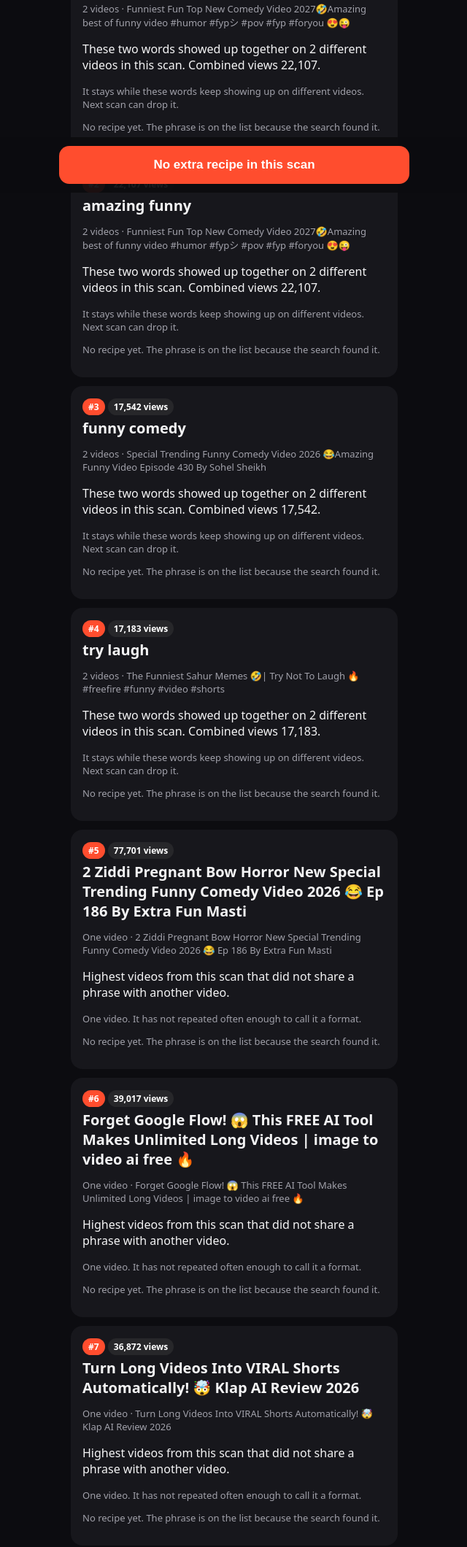
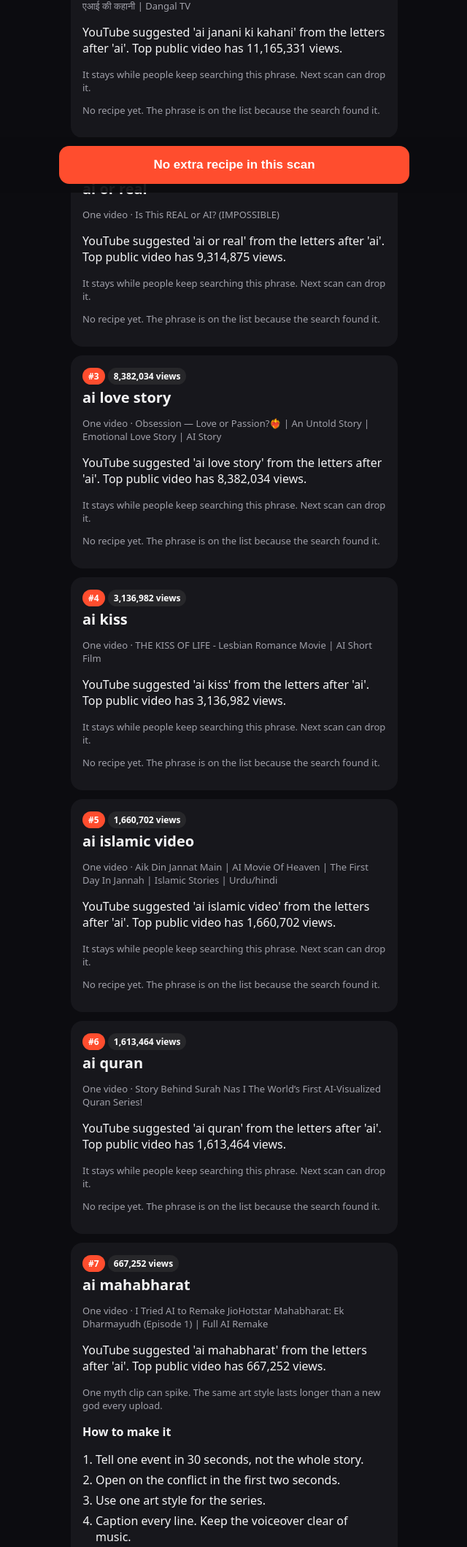
Before and after one commit to Abhishekrana254/abhichal, a plain HTML site: page index.html in a window 1280 px wide. Shown: the part 536-2656 px from the top of the page at 73% size, without its empty margins (319-959 px from the left). Drawn offline with Linux system fonts and the light colour scheme.

Commit message:
Rank formats from YouTube suggestions instead of chopped titles.

```diff
--- a/app.js
+++ b/app.js
@@ -102,7 +102,7 @@ document.getElementById("save").onclick = () => {
   paintLog();
 };
 
-fetch("./data/formats.json?v=6")
+fetch("./data/formats.json?v=7")
   .then((r) => r.json())
   .then((doc) => {
     window.FORMATS = doc;
--- a/data/formats.json
+++ b/data/formats.json
@@ -1,154 +1,138 @@
 {
   "updated": "2026-11-01",
-  "source": "Built from a YouTube search for recent ai shorts, reels, and funny shorts. No format name is typed in. A card is a two-word phrase that showed up on more than one video. A phrase that is not in the title still will not be grouped.",
+  "source": "YouTube's own suggestions for 'ai' plus each letter. No format name is typed in. Suggestions that are tutorials or tools are dropped, then the rest are ranked by the top video's views.",
   "formats": [
     {
-      "id": "comedy-amazing",
+      "id": "janani-kahani",
       "rank": "#1",
-      "title": "comedy amazing",
-      "kind": "repeated",
-      "signal_views": 22107,
-      "signal_title": "Funniest Fun Top New Comedy Video 2027🤣Amazing best of funny video #humor #fypシ #pov #fyp #foryou 😍😜",
+      "title": "ai janani ki kahani",
+      "kind": "suggestion",
+      "signal_views": 11165331,
+      "signal_title": "Janani AI Ke Kahani | New Show | Full Episode 01 | जननी एआई की कहानी | Dangal TV",
       "examples": [
-        "Funniest Fun Top New Comedy Video 2027🤣Amazing best of funny video #humor #fypシ #pov #fyp #foryou 😍😜",
-        "Top New Comedy Video Amazing Funny Video 😂Try To Not Laugh Funny Video Ep 113 By Geetpixel Adda"
+        "Janani AI Ke Kahani | New Show | Full Episode 01 | जननी एआई की कहानी | Dangal TV"
       ],
-      "videos": 2,
+      "videos": 1,
       "free": true,
-      "lasts": "It stays while these words keep showing up on different videos. Next scan can drop it.",
-      "what": "These two words showed up together on 2 different videos in this scan. Combined views 22,107.",
+      "lasts": "It stays while people keep searching this phrase. Next scan can drop it.",
+      "what": "YouTube suggested 'ai janani ki kahani' from the letters after 'ai'. Top public video has 11,165,331 views.",
       "make": [],
       "tools": "",
       "avoid": ""
     },
     {
-      "id": "amazing-funny",
+      "id": "real",
       "rank": "#2",
-      "title": "amazing funny",
-      "kind": "repeated",
-      "signal_views": 22107,
-      "signal_title": "Funniest Fun Top New Comedy Video 2027🤣Amazing best of funny video #humor #fypシ #pov #fyp #foryou 😍😜",
+      "title": "ai or real",
+      "kind": "suggestion",
+      "signal_views": 9314875,
+      "signal_title": "Is This REAL or AI? (IMPOSSIBLE)",
       "examples": [
-        "Funniest Fun Top New Comedy Video 2027🤣Amazing best of funny video #humor #fypシ #pov #fyp #foryou 😍😜",
-        "Top New Comedy Video Amazing Funny Video 😂Try To Not Laugh Funny Video Ep 113 By Geetpixel Adda"
+        "Is This REAL or AI? (IMPOSSIBLE)"
       ],
-      "videos": 2,
+      "videos": 1,
       "free": true,
-      "lasts": "It stays while these words keep showing up on different videos. Next scan can drop it.",
-      "what": "These two words showed up together on 2 different videos in this scan. Combined views 22,107.",
+      "lasts": "It stays while people keep searching this phrase. Next scan can drop it.",
+      "what": "YouTube suggested 'ai or real' from the letters after 'ai'. Top public video has 9,314,875 views.",
       "make": [],
       "tools": "",
       "avoid": ""
     },
     {
-      "id": "funny-comedy",
+      "id": "love-story",
       "rank": "#3",
-      "title": "funny comedy",
-      "kind": "repeated",
-      "signal_views": 17542,
-      "signal_title": "Special Trending Funny Comedy Video 2026 😂Amazing Funny Video Episode 430 By Sohel Sheikh",
+      "title": "ai love story",
+      "kind": "suggestion",
+      "signal_views": 8382034,
+      "signal_title": "Obsession — Love or Passion?❤️‍🔥 | An Untold Story | Emotional Love Story | AI Story",
       "examples": [
-        "Special Trending Funny Comedy Video 2026 😂Amazing Funny Video Episode 430 By Sohel Sheikh",
-        "🤣 Top 20 best videos of OctoberVideo Funny. #shorts #funny #comedy #pets #shortsvideo  #cat #dog"
+        "Obsession — Love or Passion?❤️‍🔥 | An Untold Story | Emotional Love Story | AI Story"
       ],
-      "videos": 2,
+      "videos": 1,
       "free": true,
-      "lasts": "It stays while these words keep showing up on different videos. Next scan can drop it.",
-      "what": "These two words showed up together on 2 different videos in this scan. Combined views 17,542.",
+      "lasts": "It stays while people keep searching this phrase. Next scan can drop it.",
+      "what": "YouTube suggested 'ai love story' from the letters after 'ai'. Top public video has 8,382,034 views.",
       "make": [],
       "tools": "",
       "avoid": ""
     },
     {
-      "id": "try-laugh",
+      "id": "kiss",
       "rank": "#4",
-      "title": "try laugh",
-      "kind": "repeated",
-      "signal_views": 17183,
-      "signal_title": "The Funniest Sahur Memes 🤣| Try Not To Laugh 🔥#freefire #funny #video #shorts",
+      "title": "ai kiss",
+      "kind": "suggestion",
+      "signal_views": 3136982,
+      "signal_title": "THE KISS OF LIFE - Lesbian Romance Movie | AI Short Film",
       "examples": [
-        "The Funniest Sahur Memes 🤣| Try Not To Laugh 🔥#freefire #funny #video #shorts",
-        "Top New Comedy Video Amazing Funny Video 😂Try To Not Laugh Funny Video Ep 113 By Geetpixel Adda"
+        "THE KISS OF LIFE - Lesbian Romance Movie | AI Short Film"
       ],
-      "videos": 2,
+      "videos": 1,
       "free": true,
-      "lasts": "It stays while these words keep showing up on different videos. Next scan can drop it.",
-      "what": "These two words showed up together on 2 different videos in this scan. Combined views 17,183.",
+      "lasts": "It stays while people keep searching this phrase. Next scan can drop it.",
+      "what": "YouTube suggested 'ai kiss' from the letters after 'ai'. Top public video has 3,136,982 views.",
       "make": [],
       "tools": "",
       "avoid": ""
     },
     {
-      "id": "video-5",
+      "id": "islamic",
       "rank": "#5",
-      "title": "2 Ziddi Pregnant Bow Horror New Special Trending Funny Comedy Video 2026 😂 Ep 186 By Extra Fun Masti",
-      "kind": "video",
-      "signal_views": 77701,
-      "signal_title": "2 Ziddi Pregnant Bow Horror New Special Trending Funny Comedy Video 2026 😂 Ep 186 By Extra Fun Masti",
+      "title": "ai islamic video",
+      "kind": "suggestion",
+      "signal_views": 1660702,
+      "signal_title": "Aik Din Jannat Main | AI Movie Of Heaven | The First Day In Jannah | Islamic Stories | Urdu/hindi",
       "examples": [
-        "2 Ziddi Pregnant Bow Horror New Special Trending Funny Comedy Video 2026 😂 Ep 186 By Extra Fun Masti"
+        "Aik Din Jannat Main | AI Movie Of Heaven | The First Day In Jannah | Islamic Stories | Urdu/hindi"
       ],
       "videos": 1,
       "free": true,
-      "lasts": "One video. It has not repeated often enough to call it a format.",
-      "what": "Highest videos from this scan that did not share a phrase with another video.",
+      "lasts": "It stays while people keep searching this phrase. Next scan can drop it.",
+      "what": "YouTube suggested 'ai islamic video' from the letters after 'ai'. Top public video has 1,660,702 views.",
       "make": [],
       "tools": "",
       "avoid": ""
     },
     {
-      "id": "video-6",
+      "id": "quran",
       "rank": "#6",
-      "title": "Forget Google Flow! 😱 This FREE AI Tool Makes Unlimited Long Videos | image to video ai free 🔥",
-      "kind": "video",
-      "signal_views": 39017,
-      "signal_title": "Forget Google Flow! 😱 This FREE AI Tool Makes Unlimited Long Videos | image to video ai free 🔥",
+      "title": "ai quran",
+      "kind": "suggestion",
+      "signal_views": 1613464,
+      "signal_title": "Story Behind Surah Nas I The World’s First AI-Visualized Quran Series!",
       "examples": [
-        "Forget Google Flow! 😱 This FREE AI Tool Makes Unlimited Long Videos | image to video ai free 🔥"
+        "Story Behind Surah Nas I The World’s First AI-Visualized Quran Series!"
       ],
       "videos": 1,
       "free": true,
-      "lasts": "One video. It has not repeated often enough to call it a format.",
-      "what": "Highest videos from this scan that did not share a phrase with another video.",
+      "lasts": "It stays while people keep searching this phrase. Next scan can drop it.",
+      "what": "YouTube suggested 'ai quran' from the letters after 'ai'. Top public video has 1,613,464 views.",
       "make": [],
       "tools": "",
       "avoid": ""
     },
     {
-      "id": "video-7",
+      "id": "mahabharat",
       "rank": "#7",
-      "title": "Turn Long Videos Into VIRAL Shorts Automatically! 🤯 Klap AI Review 2026",
-      "kind": "video",
-      "signal_views": 36872,
-      "signal_title": "Turn Long Videos Into VIRAL Shorts Automatically! 🤯 Klap AI Review 2026",
+      "title": "ai mahabharat",
+      "kind": "suggestion",
+      "signal_views": 667252,
+      "signal_title": "I Tried AI to Remake JioHotstar Mahabharat: Ek Dharmayudh (Episode 1) | Full AI Remake",
       "examples": [
-        "Turn Long Videos Into VIRAL Shorts Automatically! 🤯 Klap AI Review 2026"
+        "I Tried AI to Remake JioHotstar Mahabharat: Ek Dharmayudh (Episode 1) | Full AI Remake"
       ],
       "videos": 1,
       "free": true,
-      "lasts": "One video. It has not repeated often enough to call it a format.",
-      "what": "Highest videos from this scan that did not share a phrase with another video.",
-      "make": [],
-      "tools": "",
-      "avoid": ""
-    },
-    {
-      "id": "video-8",
-      "rank": "#8",
-      "title": "Reem Series Episode 35 The Final #shorts #youtube_shorts #shorts #shortsfeed #viralshorts2 #explo...",
-      "kind": "video",
-      "signal_views": 36250,
-      "signal_title": "Reem Series Episode 35 The Final #shorts #youtube_shorts #shorts #shortsfeed #viralshorts2 #explo...",
-      "examples": [
-        "Reem Series Episode 35 The Final #shorts #youtube_shorts #shorts #shortsfeed #viralshorts2 #explo..."
+      "lasts": "One myth clip can spike. The same art style lasts longer than a new god every upload.",
+      "what": "YouTube suggested 'ai mahabharat' from the letters after 'ai'. Top public video has 667,252 views.",
+      "make": [
+        "Tell one event in 30 seconds, not the whole story.",
+        "Open on the conflict in the first two seconds.",
+        "Use one art style for the series.",
+        "Caption every line. Keep the voiceover clear of music.",
+        "Label it as AI."
       ],
-      "videos": 1,
-      "free": true,
-      "lasts": "One video. It has not repeated often enough to call it a format.",
-      "what": "Highest videos from this scan that did not share a phrase with another video.",
-      "make": [],
-      "tools": "",
-      "avoid": ""
+      "tools": "A still or video generator, your voice, CapCut.",
+      "avoid": "Stuffing five scenes into 15 seconds."
     }
   ]
 }
--- a/data/recipes.json
+++ b/data/recipes.json
@@ -45,7 +45,7 @@
   },
   {
     "id": "mythology",
-    "words": ["ganesha", "mythology", "kartikeya", "myth"],
+    "words": ["ganesha", "mythology", "kartikeya", "myth", "mahabharat", "ramayana"],
     "lasts": "One myth clip can spike. The same art style lasts longer than a new god every upload.",
     "make": [
       "Tell one event in 30 seconds, not the whole story.",
--- a/sw.js
+++ b/sw.js
@@ -1,5 +1,5 @@
-const CACHE = "formatly-v6";
-const ASSETS = ["./", "./index.html", "./style.css?v=6", "./app.js?v=6", "./pay-config.js?v=6", "./data/formats.json?v=6", "./manifest.webmanifest", "./icons/icon-192.png", "./icons/icon-512.png"];
+const CACHE = "formatly-v7";
+const ASSETS = ["./", "./index.html", "./style.css?v=7", "./app.js?v=7", "./pay-config.js?v=7", "./data/formats.json?v=7", "./manifest.webmanifest", "./icons/icon-192.png", "./icons/icon-512.png"];
 self.addEventListener("install", (e) => {
   e.waitUntil(caches.open(CACHE).then((c) => c.addAll(ASSETS)).then(() => self.skipWaiting()));
 });
```
Also changed, not shown: index.html (+7 -7 lines), 1 other file.
